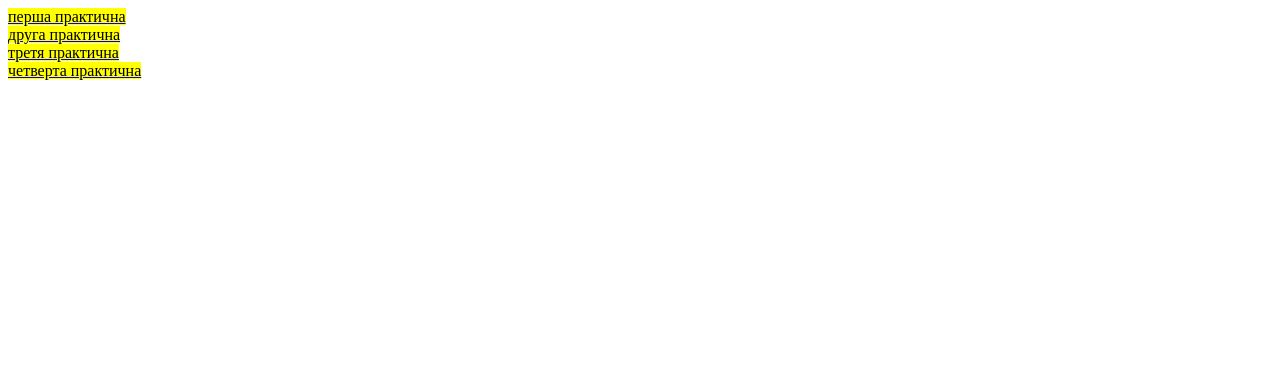
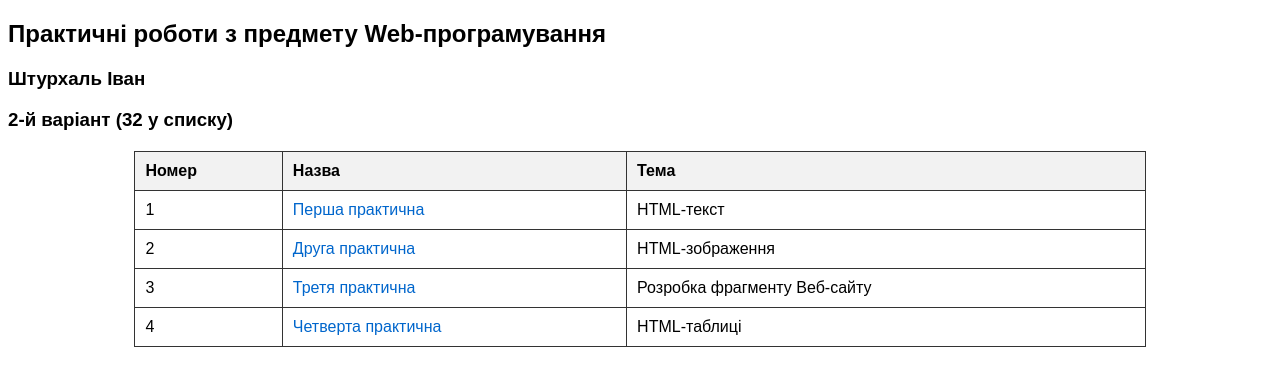
Before and after one commit to shturkhal/WEB_1_practice, a plain HTML site: page index.html in a window 1280 px wide. Drawn offline with Linux system fonts and the light colour scheme.

Commit message:
edit index page

```diff
--- a/index.html
+++ b/index.html
@@ -4,17 +4,65 @@
 <head>
   <meta charset="utf-8">
   <title>Практичні завдання Штурхаль, 2-й варіант (32 у списку)</title>
+  <style>
+    body {
+       font-family: Arial, sans-serif;
+    }
+      table {
+          width: 80%;
+          border-collapse: collapse;
+          margin: 20px auto;
+      }
+      th, td {
+          border: 1px solid #333;
+          padding: 10px;
+          text-align: left;
+      }
+      th {
+          background-color: #f2f2f2;
+      }
+      a {
+          color: #0066cc;
+          text-decoration: none;
+      }
+      a:hover {
+          text-decoration: underline;
+      }
+  </style>
 </head>
 
 <body>
-  <a href="first/firstPractice.html"><mark>перша практична</mark></a>
-  <br>
-   <a href="second/secondPractice.html"><mark>друга практична</mark></a>
-   <br>
-  <a href="third/thirdPractice.html"><mark>третя практична</mark></a>
-   <br>
-  <a href="fourth/fourthPractice.html"><mark>четверта практична</mark></a>
-   <br>
+  <h2>Практичні роботи з предмету Web-програмування</h2>
+  <h3>Штурхаль Іван</h3>
+  <h3>2-й варіант (32 у списку)</h3>
+
+  <table>
+    <tr>
+      <th>Номер</th>
+      <th>Назва</th>
+      <th>Тема</th>
+    </tr>
+    <tr>
+      <td>1</td>
+      <td><a href="first/firstPractice.html">Перша практична</a></td>
+      <td>HTML-текст</td>
+    </tr>
+    <tr>
+      <td>2</td>
+      <td><a href="second/secondPractice.html">Друга практична</a></td>
+      <td>HTML-зображення</td>
+    </tr>
+    <tr>
+      <td>3</td>
+      <td><a href="third/thirdPractice.html">Третя практична</a></td>
+      <td>Розробка фрагменту Веб-сайту</td>
+    </tr>
+    <tr>
+      <td>4</td>
+      <td><a href="fourth/fourthPractice.html">Четверта практична</a></td>
+      <td>HTML-таблиці</td>
+    </tr>
+  </table>
 </body>
 
 </html>
```
